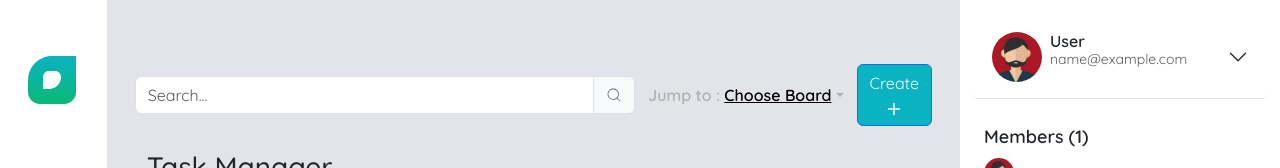
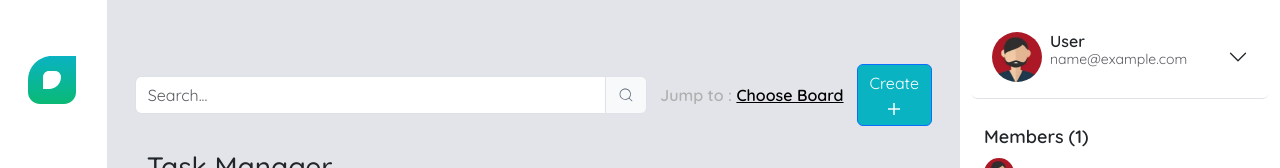
Before and after one commit to taif-k/Taskman-Task.Manager.Dashboard, a React (Vite) app: page / in a window 1280 px wide. Shown: the top 168 px of the page. Built offline with nearby package versions, Linux system fonts and the light colour scheme; sample sign-in values are in the browser's storage.

Commit message:
dropDown Toggle icon removed

```diff
--- a/src/assets/scss/components/_taskboard.scss
+++ b/src/assets/scss/components/_taskboard.scss
@@ -1,4 +1,8 @@
 @import "./../variables";
+
+.dropdown-toggle::after {
+  display: none !important;
+}
 
 .task-board {
   h6 {
```
